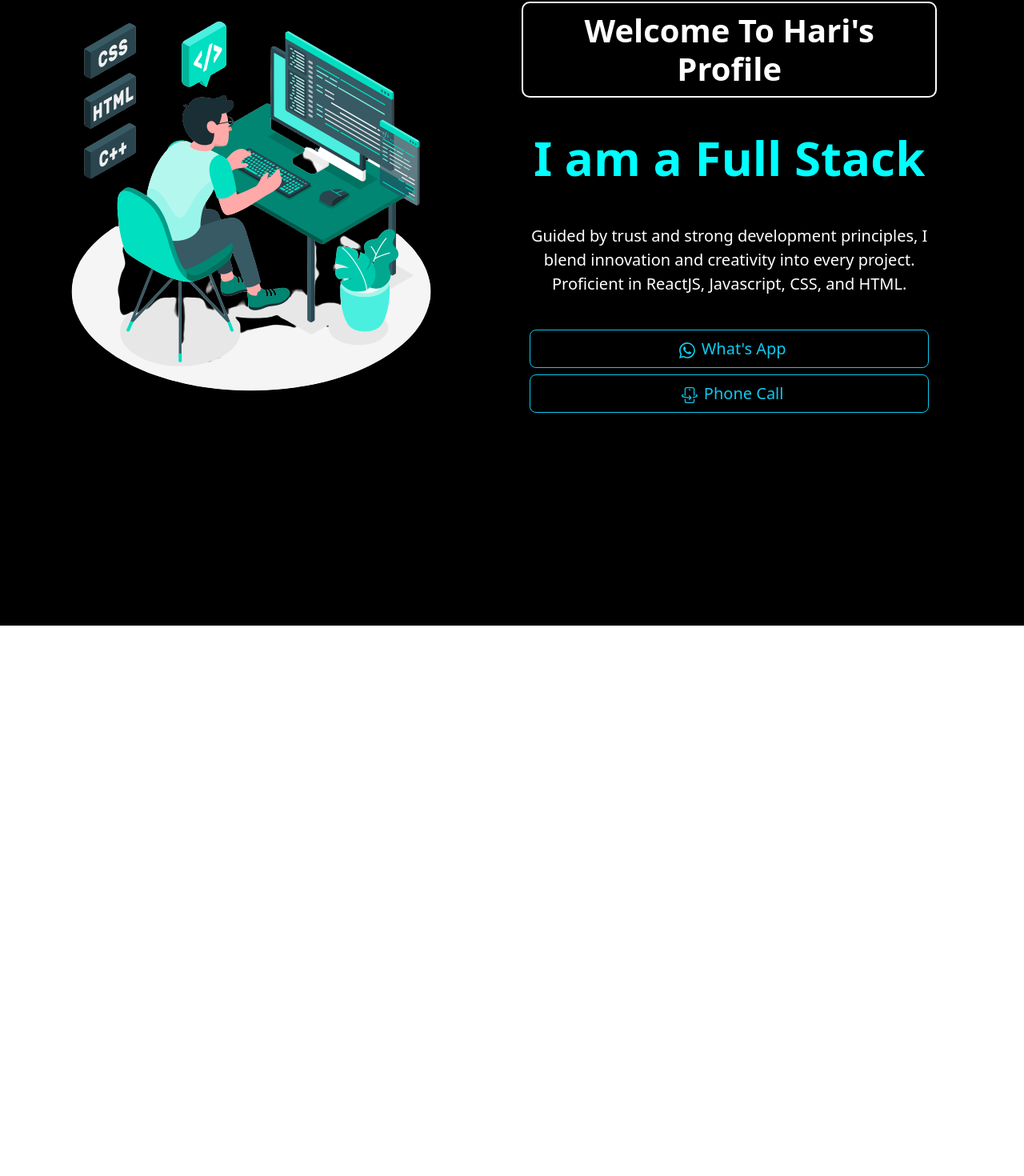
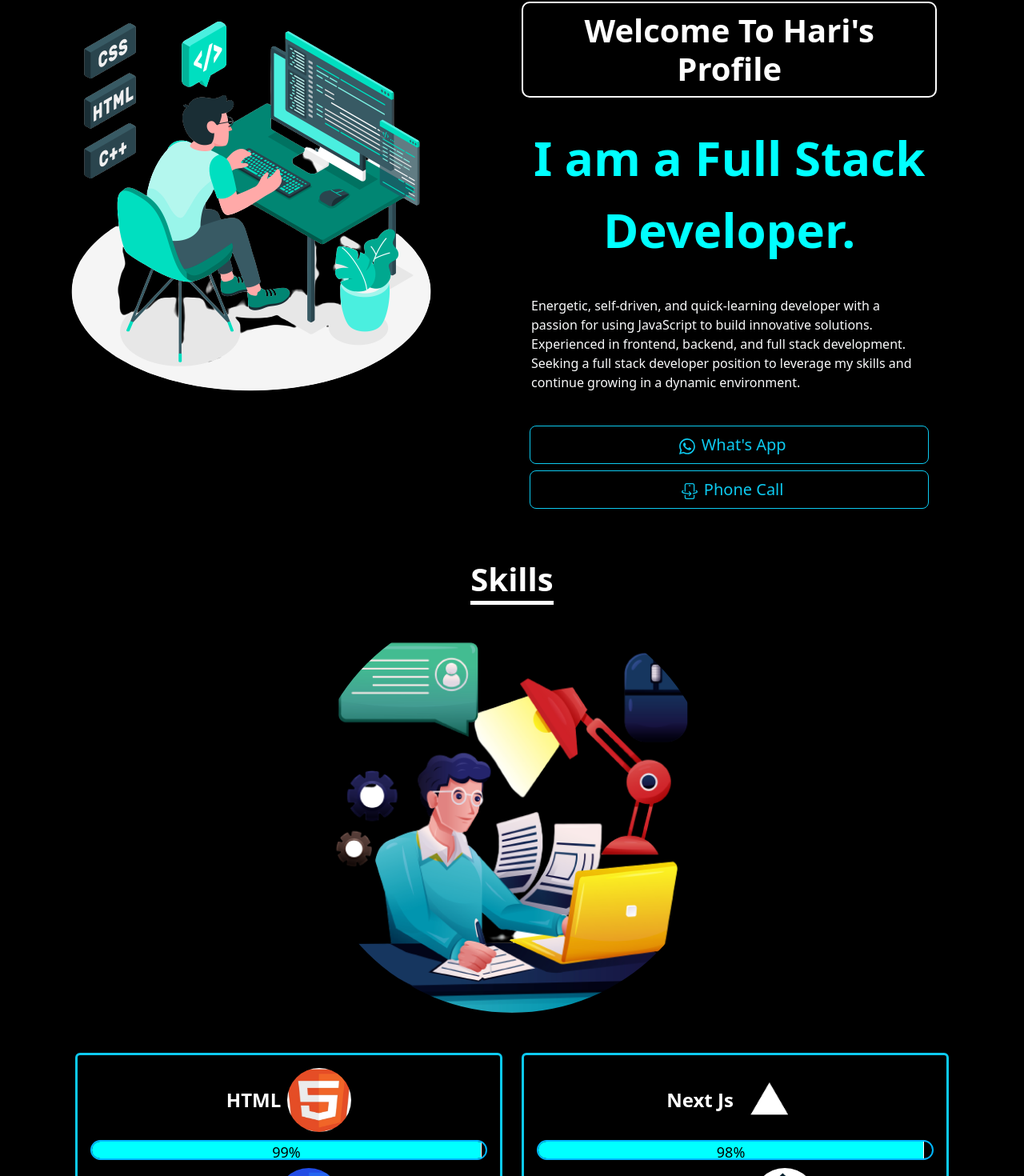
Before and after one commit to harisaini778/Portfolio, a React (Create React App) app: page /Home in a window 1280 px wide. Shown: the part 132-1602 px from the top of the page at 80% size. Before the commit the page ends 914 px from the top, so only its background shows below. Built offline with nearby package versions, Linux system fonts and the light colour scheme.

Commit message:
modified home page

```diff
--- a/src/components/Header.js
+++ b/src/components/Header.js
@@ -11,7 +11,7 @@ const Header = () => {
   return (
     <Navbar expand="sm" className='bg-black' variant='dark'>
       <Container fluid>
-        <Navbar.Brand className='m-3'><h1>HKS</h1></Navbar.Brand>
+        <Navbar.Brand className='m-3' href='Home'><h1>HKS</h1></Navbar.Brand>
         <Navbar.Toggle aria-controls="basic-navbar-nav"/>
         <Navbar.Collapse id="basic-navbar-nav">
           <Nav>
--- a/src/components/Home.js
+++ b/src/components/Home.js
@@ -1,13 +1,17 @@
 import React, { useEffect, useRef } from "react";
 import "./Home.css";
 import img2 from "./assets/img2.png";
-import { Stack } from "react-bootstrap";
+import { Container, Stack } from "react-bootstrap";
 import { Row, Col } from "react-bootstrap";
 import { BsWhatsapp } from "react-icons/bs";
 import { BsPhoneFlip } from "react-icons/bs";
+import Skills from "./Skills";
+import Project from "./Project";
+import Contact from "./Contact";
+import Resume from "./Resume";
 
 const Home = () => {
-  const words = ["Hi, I am Hari Saini.  ", "I am a Full Stack Developer.  ", "React, JS & Css : My Trio.  "];
+  const words = ["Hi, I am Hari Saini.  ", "I am a Full Stack Developer.  "];
   const wordRef = useRef(null);
   let wordIndex = 0;
   let letterIndex = 0;
@@ -68,11 +72,14 @@ const Home = () => {
                 {isDeleting ? "|" : ""}
               </p>
             </div>
-            <div className="self-des">
-           <p>
-           Guided by trust and strong development principles, I blend innovation and creativity into every project. Proficient in ReactJS, Javascript, CSS, and HTML.
+
+              <Container>
+              <p className="text-light text-start">
+               Energetic, self-driven, and quick-learning developer with a passion for using JavaScript to build innovative solutions. Experienced in frontend, backend, and full stack development. Seeking a full stack developer position to leverage my skills and continue growing in a dynamic environment.
             </p>
-            </div>
+              </Container>
+
+
 
             {/* <div className="d-grid gap-2 stack-btn">
               <Button variant="outline-info" size="lg">
@@ -96,6 +103,18 @@ const Home = () => {
             </Stack>
             </Col>
       </Row>
+      <Container className="mt-5">
+        <Skills/>
+      </Container>
+      <Container className="mt-5">
+      <Project/>
+      </Container>
+      <Container className="mt-5">
+      <Contact/>
+      </Container>
+      <Container className="mt-5">
+        <Resume/>
+      </Container>
     </div>
   );
 };
--- a/src/components/Resume.css
+++ b/src/components/Resume.css
@@ -55,10 +55,10 @@
 }
 .outer-div-resume{
     background-color: black;
-    width: 100vw !important;
+    /* width: 100vw !important;
     height: 100vh !important;
     overflow-x: hidden !important;
-    overflow-y: hidden !important;
+    overflow-y: hidden !important; */
 }
 .badge-resume{
         margin-bottom: 40px !important;
--- a/src/components/Skills.css
+++ b/src/components/Skills.css
@@ -92,7 +92,7 @@ border-radius: 50%;
     height:40vw;
     width : 40vw;
     border-radius: 50%;
-    animation: scaleFadeIn 1s ease-in-out, scrollAnimation 10s linear infinite;
+    animation: scaleFadeIn 1s ease-in-out, scrollAnimation 15s linear infinite;
 }
 
 @keyframes scaleFadeIn {
@@ -112,7 +112,7 @@ border-radius: 50%;
             width: 80vw;
             border-radius: 50%;
             margin-top: 30px !important;
-            animation: scaleFadeIn 1s ease-in-out, scrollAnimation 10s linear infinite;
+            animation: scaleFadeIn 1s ease-in-out, scrollAnimation 15s linear infinite;
         }
 
         @keyframes scaleFadeIn {
--- a/src/components/Skills.js
+++ b/src/components/Skills.js
@@ -56,7 +56,7 @@ const Skills = () => {
       const windowHeight = window.innerHeight;
       const scrollY = window.scrollY;
 
-      if (offsetTop && scrollY > offsetTop - windowHeight && !initialized) {
+      if (offsetTop && scrollY > 1.5*offsetTop - windowHeight && !initialized) {
         setInitialized(true);
       }
     };
@@ -74,7 +74,7 @@ const Skills = () => {
       const windowHeight = window.innerHeight;
       const scrollY = window.scrollY;
 
-      if (offsetTop && scrollY > offsetTop - windowHeight && !initialized2) {
+      if (offsetTop && scrollY > 1.5*offsetTop - windowHeight && !initialized2) {
         setInitialized2(true);
       }
     };
```
